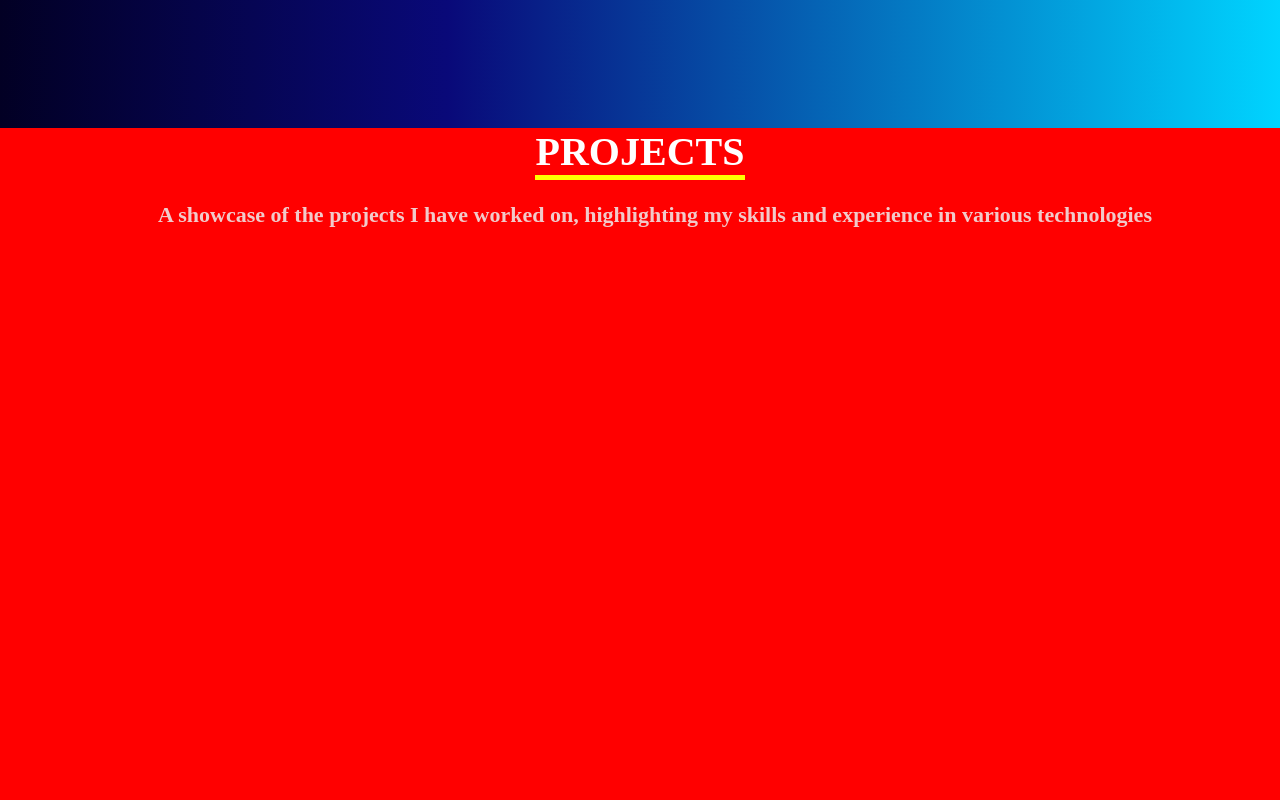
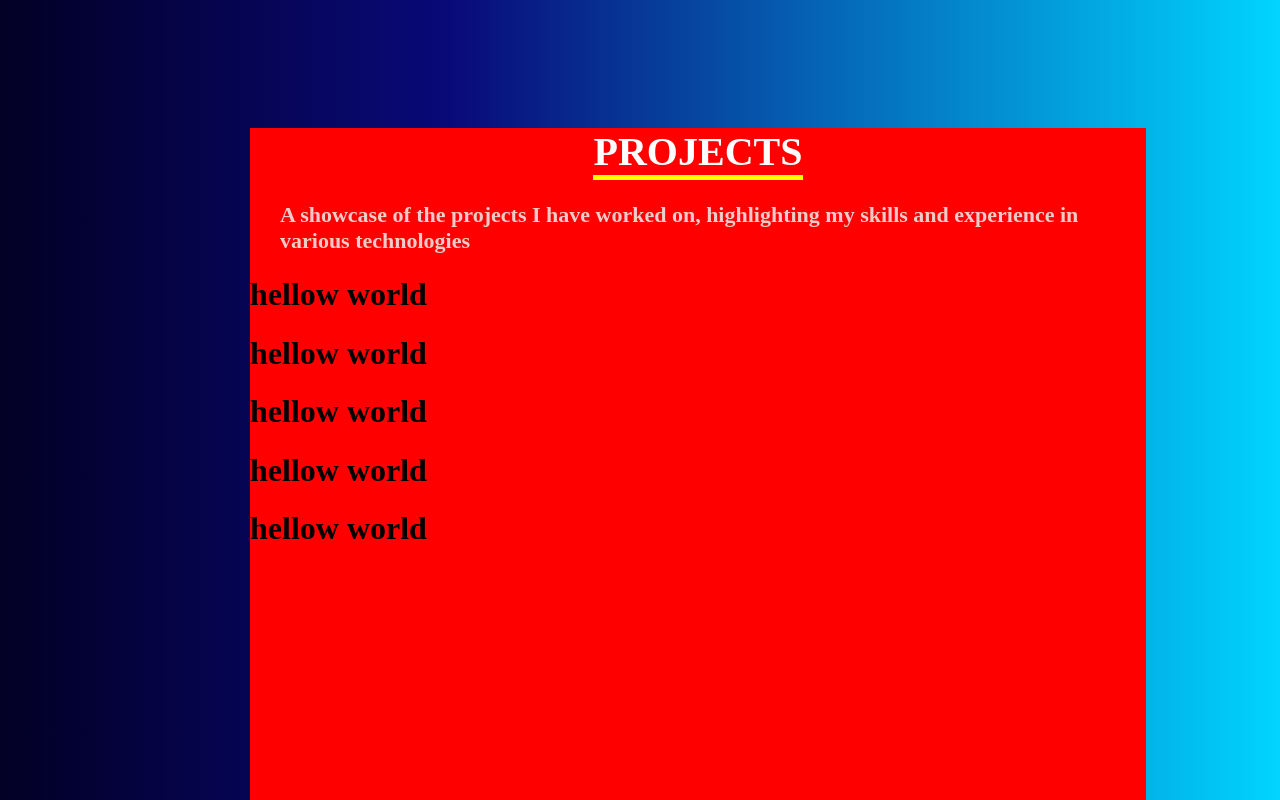
Before and after one commit to bikash-bk/portfolio-new, a React (Vite) app: page / in a window 1280 px wide. Shown: the part 3080-3880 px from the top of the page. Built offline with nearby package versions, Linux system fonts and the light colour scheme.

Commit message:
named exports for project section created in constant.js

```diff
--- a/src/components/projects/Project.css
+++ b/src/components/projects/Project.css
@@ -1,7 +1,10 @@
 .project{
     margin-top: 150px;
     background-color: red;
-    height: 700px;
+    height: 1000px;
+    width: 70%;
+    margin-left: 250px;
+
 }
 
 .project-tittle{
--- a/src/components/projects/Project.jsx
+++ b/src/components/projects/Project.jsx
@@ -1,7 +1,12 @@
-import React from 'react'
+import React, { useState } from 'react'
 import './Project.css'
+import { projects } from '../../Constant'
 
 const Project = () => {
+  const [click ,setClick] = useState()
+  const handleClick=()=>{
+    setClick("hellow world")
+  }
   return (
     <div className='project'>
 
@@ -13,7 +18,19 @@ const Project = () => {
 
 
     </div>
+
+    {projects.map((item)=>(
+      <div className='project-container'>
+        <h1>hellow world</h1>
+
+      </div>
+    ))}
+
+
     </div>
+
+
+
   )
 }
 
```
